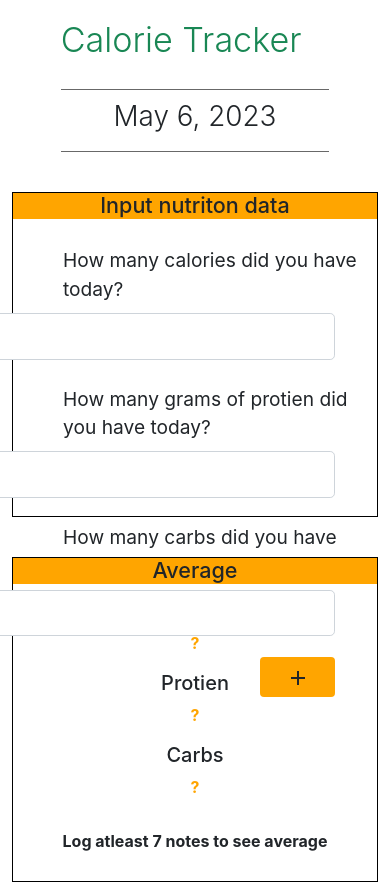
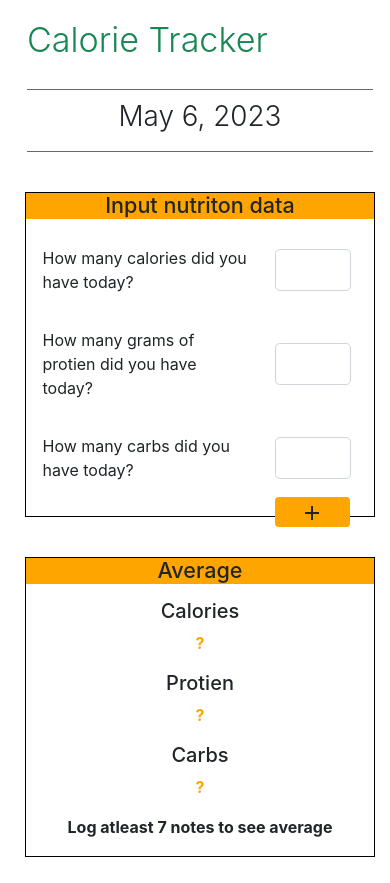
Before and after one commit to Blake556/Calorie-Tracker, a React (Create React App) app: page / in a window 390 px wide. Shown: the top 883 px of the page. Built offline with nearby package versions, Linux system fonts and the light colour scheme.

Commit message:
Fully Responsive

```diff
--- a/src/components/App.js
+++ b/src/components/App.js
@@ -25,16 +25,16 @@ function App() {
 
       <div className="container app-body">
         <div className="row d-flex justify-content-center">
-          <div className="components-containers col col-xl-6 col-lg-6 col-md-12 col-md-12 col-12">
+          <div className="components-containers col col-xl-7 col-lg-8 col-md-8 col-sm-12 col-12">
             <CreateNote addLog={addLog}/>
           </div>
-          <div className="components-containers col col-xl-3 col-lg-4 col-md-12 col-md-12 col-12">
+          <div className="components-containers col col-xl-3 col-lg-4 col-md-4 col-sm-12 col-12">
             <LoggedAvg savedLog={saveLog} addLog={addLog} />
           </div>
         </div>
 
         <div className="row d-flex justify-content-center">
-          <div className="col-9">
+          <div className="col-xl-10 col-lg-12">
             <LoggedNotes
               savedLog={saveLog}
             />
--- a/src/components/CreateNote.js
+++ b/src/components/CreateNote.js
@@ -43,7 +43,7 @@ function CreatNote(props) {
           >
             How many calories did you have today?
           </label>
-          <div className="col-lg-4 ">
+          <div className="col-lg-4 input-con">
             <input
               onChange={handleNewLog}
               type="number"
@@ -61,7 +61,7 @@ function CreatNote(props) {
           >
             How many grams of protien did you have today?
           </label>
-          <div className="col-lg-4">
+          <div className="col-lg-4 input-con">
             <input
               onChange={handleNewLog}
               type="number"
@@ -79,7 +79,7 @@ function CreatNote(props) {
           >
             How many carbs did you have today?
           </label>
-          <div className="col-lg-4">
+          <div className="col-lg-4 input-con">
             <input
               onChange={handleNewLog}
               type="number"
@@ -91,7 +91,7 @@ function CreatNote(props) {
           </div>
         </div>
         <div className='d-flex justify-content-end'>
-        <button className='btn ' onClick={submitNote}><AddIcon/></button>
+        <button className='btn ' onClick={submitNote}><AddIcon className="btn-icon"/></button>
         </div>
       </form>
     </div>
--- a/src/components/Header.js
+++ b/src/components/Header.js
@@ -17,9 +17,9 @@ function Header() {
   //console.log(date)
 
   return (
-    <div className="container ">
+    <div className="container head">
       <div className="row d-flex justify-content-center">
-        <div className="col-9 header-container ">
+        <div className="col-xl-10 col-lg-12 col-md-12 header-container ">
           <div className="header text-success  ">
             <h1 className="display-4 ">Calorie Tracker</h1>
           </div>
--- a/src/styles/App.css
+++ b/src/styles/App.css
@@ -14,3 +14,16 @@
     display: flex;
     flex-direction: column;
 }
+
+
+@media screen and (min-width: 0px) and (max-width: 580px) {
+  .App {
+   min-width: 580px;
+  }
+}
+
+@media screen and (max-width: 400px) {
+  .App {
+    min-width: 400px;
+   }
+}
--- a/src/styles/CreatNote.css
+++ b/src/styles/CreatNote.css
@@ -3,14 +3,14 @@
 
 
     border: 1.5px solid black;
-    height: 325px;
+    height: 330px;
     padding-top: 0;
     margin: 0 auto
 }
 
 .form-container {
 
-    margin-top: 10px;
+    margin-top: 15px;
     padding-top: 0;
 }
 
@@ -60,22 +60,136 @@ input.text-input {
 
     width: 75px;
     position: relative;
-    top: 5px;
+
     right: 42px;
     background-color: orange;
 }
 
+
 @media screen and (max-width: 992px) {
-    .name-of-input {
+
+
+    .create-note-container {
+        border: 1.5px solid black;
+        height: 375px;
+        padding-top: 0;
+        margin: 0 auto
+    }
+
+    .form-container {
+        margin-top: 10px;
+    }
+
+    label.name-of-input {
+        width: 300px;
+        padding-left: 20px;
         font-size: 1.2rem;
-        padding-left: 50px;
+    }
+
+    .input-con {
+        width: 125px;
+        display: flex;
+        align-items: center;
     }
 
     input.text-input {
         text-align: center;
         font-size: 1.2rem;
         position: relative;
-        right: 30px;
+        left: 0px;
     }
 
-  }
+    .btn {
+        width: 75px;
+        position: relative;
+        right: 13px;
+        background-color: orange;
+    }
+}
+
+
+@media screen and (max-width: 767px) {
+    .create-note-container {
+        border: 1.5px solid black;
+        height: 375px;
+        padding-top: 0;
+        margin: 0 auto
+    }
+    label.name-of-input {
+        width: 300px;
+        padding-left: 20px;
+        font-size: 1.2rem;
+
+    }
+
+    .input-con {
+        width: 125px;
+       display: flex;
+       align-items: center;
+    }
+
+    input.text-input {
+        text-align: center;
+        font-size: 1.2rem;
+        position: relative;
+        left: 0px;
+    }
+
+    .btn {
+
+        width: 75px;
+        position: relative;
+
+        right: 13px;
+        background-color: orange;
+    }
+}
+
+@media screen and (max-width: 400px) {
+    .create-note-container {
+        border: 1.5px solid black;
+        height: 325px;
+        width: 350px;
+        padding-top: 0;
+        margin: 0 auto
+    }
+
+    .form-container {
+        margin-top: 10px;
+    }
+
+    label.name-of-input {
+        width: 225px;
+        padding-left: 5px;
+        font-size: 1rem;
+    }
+
+    .input-con {
+        width: 100px;
+        display: flex;
+        align-items: center;
+    }
+
+    input.text-input {
+        text-align: center;
+        font-size: 1rem;
+        position: relative;
+        left: 0px;
+    }
+
+    .btn-icon {
+        font-size: .5rem;
+        position: relative;
+        bottom: 5px;
+    }
+
+    .btn {
+        width: 75px;
+        height: 30px;
+        position: relative;
+        right: 13px;
+        bottom: 10px;
+        background-color: orange;
+    }
+
+}
--- a/src/styles/Footer.css
+++ b/src/styles/Footer.css
@@ -1,10 +1,7 @@
 
 .Footer {
-
-
-
     background-color: black;
-    height: 75px;
+    height: 55px;
     width: 100%;
     display: flex;
     margin-top: 30px;
--- a/src/styles/Header.css
+++ b/src/styles/Header.css
@@ -22,3 +22,16 @@ h1, .header {
     padding: 10px 0;
 
   }
+
+
+  @media screen and (min-width: 401px) and (max-width: 580px) {
+    .head {
+     min-width: 580px;
+    }
+  }
+
+  @media screen and (max-width: 400px) {
+    .head {
+      max-width: 370px;
+    }
+}
--- a/src/styles/LoggedAvg.css
+++ b/src/styles/LoggedAvg.css
@@ -1,6 +1,6 @@
 .Logged-Avg-container {
     border: 1.5px solid black;
-    height: 325px;
+    height: 330px;
     text-align: center;
     font-weight: bold;
     font-size: 1rem;
@@ -30,3 +30,57 @@
   margin-top: 30px;
 
 }
+
+@media screen and (max-width: 992px) {
+    .Logged-Avg-container {
+        border: 1.5px solid black;
+        height: 375px;
+        text-align: center;
+        font-weight: bold;
+        font-size: 1rem;
+
+    }
+
+    .default-msg {
+
+        width: 90%;
+        margin: 74px auto;
+      }
+}
+
+
+@media screen and (max-width: 767px) {
+    .Logged-Avg-container {
+        border: 1.5px solid black;
+        height: 300px;
+        text-align: center;
+        font-weight: bold;
+        font-size: 1rem;
+
+    }
+
+    .default-msg {
+
+        width: 90%;
+        margin: 20px auto;
+      }
+}
+
+@media screen and (max-width: 400px) {
+    .Logged-Avg-container {
+        border: 1.5px solid black;
+        height: 300px;
+        width: 350px;
+        margin: 0 auto;
+        text-align: center;
+        font-weight: bold;
+        font-size: 1rem;
+
+    }
+
+    .default-msg {
+
+        width: 90%;
+        margin: 10px auto;
+      }
+}
--- a/src/styles/LoggedNote.css
+++ b/src/styles/LoggedNote.css
@@ -17,3 +17,22 @@ table {
 .table-headers{
     background-color: orange;
 }
+
+@media screen and (max-width: 400px) {
+    .Logged-Notes-container {
+        border: 1.5px solid black;
+        max-height: auto;
+        width: 350px;
+        margin: 20px auto;
+        text-align: center;
+        font-weight: normal;
+        font-size: .9rem;
+
+    }
+
+    .default-msg {
+
+        width: 300px;
+        margin: 10px auto;
+      }
+}
```
